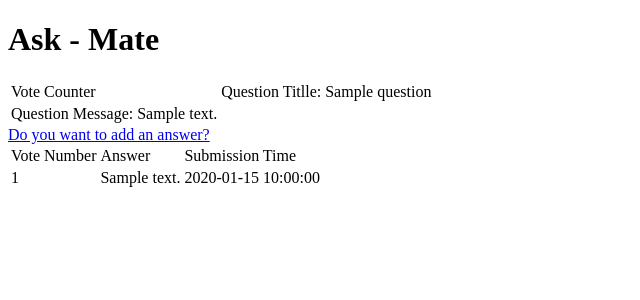
After one commit to Adrian-P0gar/First-web-project, a Flask app: template templates/display_question.html in a window 1280 px wide. The commit adds this page. Shown: the top 300 px of the page, without its empty margins (0-640 px from the left). Run offline with Flask 2, Linux system fonts and the light colour scheme; the template is opened without the code that fills it: most values are stand-ins (such as "Sample title", 1, 10 or a date in 2020).

Commit message:
route-answer + function for it

```diff
--- a/data_handler.py
+++ b/data_handler.py
@@ -2,9 +2,10 @@ import csv, sys, time
 
 DATA_HEADER = [ 'id','submission_time','view_number','vote_number','title','message','image']
 DATA_FILE_PATH = "/home/pogar/Web Module/TW I/ask-mate-python/sample_data/question.csv"
+ANSWER_PATH = '/home/pogar/Web Module/TW I/ask-mate-python/sample_data/answer.csv'
 def read_csv():
     all_information = []
-    with open("/home/pogar/Web Module/TW I/ask-mate-python/sample_data/question.csv") as csvfile:
+    with open(DATA_FILE_PATH) as csvfile:
         reader = csv.DictReader(csvfile)
         for row in reader:
             all_information.append(dict(row))
@@ -25,6 +26,41 @@ def update_on_csv(story):
                 # writer.writeheader()
 
             writer.writerow(row)
+def answer_read():
+    all_information = []
+    with open(ANSWER_PATH) as csvfile:
+        reader = csv.DictReader(csvfile)
+        for row in reader:
+            all_information.append(dict(row))
+    return all_information
+
+def get_csv_data_answer(one_user_story_id=None):
+    """
+    :param one_user_story_id:
+        If given, it will act as a filter and return the dictionary of one specific User Story
+        If not given, it will return a list of dictionaries with all the details
+    :return:
+    """
+    #  create a temporary list to read each line
+    user_stories = []
+    final_answer = []
+    #  open csv file to read
+    with open(ANSWER_PATH, encoding='utf-8') as csvfile:
+        #  use DictReader to directly create dictionaries from each lines in the csv file
+        reader = csv.DictReader(csvfile)
+
+        #  read all lines in csv file
+        for row in reader:
+            #  make a copy of the read row, since we can't modify it
+            user_story = dict(row)
+
+            # if filtered, then just return this _found_ user story
+            if one_user_story_id is not None and one_user_story_id == user_story['question_id']:
+                final_answer.append(user_story)
+
+            #  store modified data in temporary list
+            user_stories.append(user_story)
+        return final_answer
 
 
 def get_csv_data(one_user_story_id=None):
--- a/server.py
+++ b/server.py
@@ -52,6 +52,33 @@ def edit(question_id):
                            question_content=question_content,
                            question_id=question_id
                            )
+
+@app.route('/question/<question_ids>', methods=['GET', 'POST'])
+def display_question(question_ids):
+    if request.method == 'GET':
+        if question_ids == request.form.get('id'):
+            question = {"id": question_ids,
+                        'title': request.form.get('title'),
+                        'message': request.form.get('message')
+                        }
+            answer = {
+                'id':request.form.get('id'),
+                'submission_time': request.form.get('submission_time'),
+                'vote_number': request.form.get('vote_number'),
+                'message': request.form.get('message'),
+                'image': request.form.get('image'),
+                'question_id': request.form.get('question_id')
+            }
+    question = data.get_csv_data(question_ids)
+    answer = data.get_csv_data_answer(question_ids)
+    return render_template('display_question.html',
+                           question=question, question_ids=question_ids, title='Question',
+                           answer=answer)
+
+@app.route('/question/<question_ids>/new_answer', methods=['GET', 'POST'])
+def ansewer(question_ids):
+    return "question_ids"
+
 if __name__ == '__main__':
     app.run(
         port= 5000,
--- a/templates/add.html
+++ b/templates/add.html
@@ -1,3 +1,4 @@
+
 {%extends 'layout.html' %}
 {% block content %}
     <form action="/add" method="POST">
--- /dev/null
+++ b/templates/display_question.html
@@ -0,0 +1,32 @@
+{%extends 'layout.html' %}
+{% block content %}
+
+    <table>
+        <tr>
+            <td> Vote Counter</td>
+            <td>Question Titlle:  {{ question['title'] }} </td>
+        </tr>
+        <tr><td> Question Message:  {{ question['message'] }} </td></tr>
+    </table>
+
+    <form action="/question/{{ question['id'] }}" method="POST">
+        <tr> <td> <a href="{{ question_ids }}/new_answer"> Do you want to add an answer? </a></td> </tr> <br>
+
+    </form>
+    <table>
+    <tr>
+        <td> Vote Number</td>
+        <td> Answer </td>
+        <td> Submission Time</td>
+    </tr>
+
+        {% for i in answer %}
+            <tr>
+            <td>{{ i['vote_number'] }}</td>
+            <td>   {{ i['message'] }} </td>
+            <td> {{ i['submission_time'] }}</td>
+            </tr>
+        {% endfor %}
+
+    </table>
+{% endblock content %}
--- a/templates/list.html
+++ b/templates/list.html
@@ -27,7 +27,7 @@
         {% for i in information %}
         <tr>
             <td> Vote Counte</td>
-             <td> {{i['title']}}</td>
+            <td> <a href="/question/{{ i['id'] }}">{{i['title']}} </a></td>
             <td>{{i['message']}}</td>
             <td>{{ data.get_date_time(i['submission_time']) }}</td>
             <td> {{ i['view_number'] }}</td>
```
